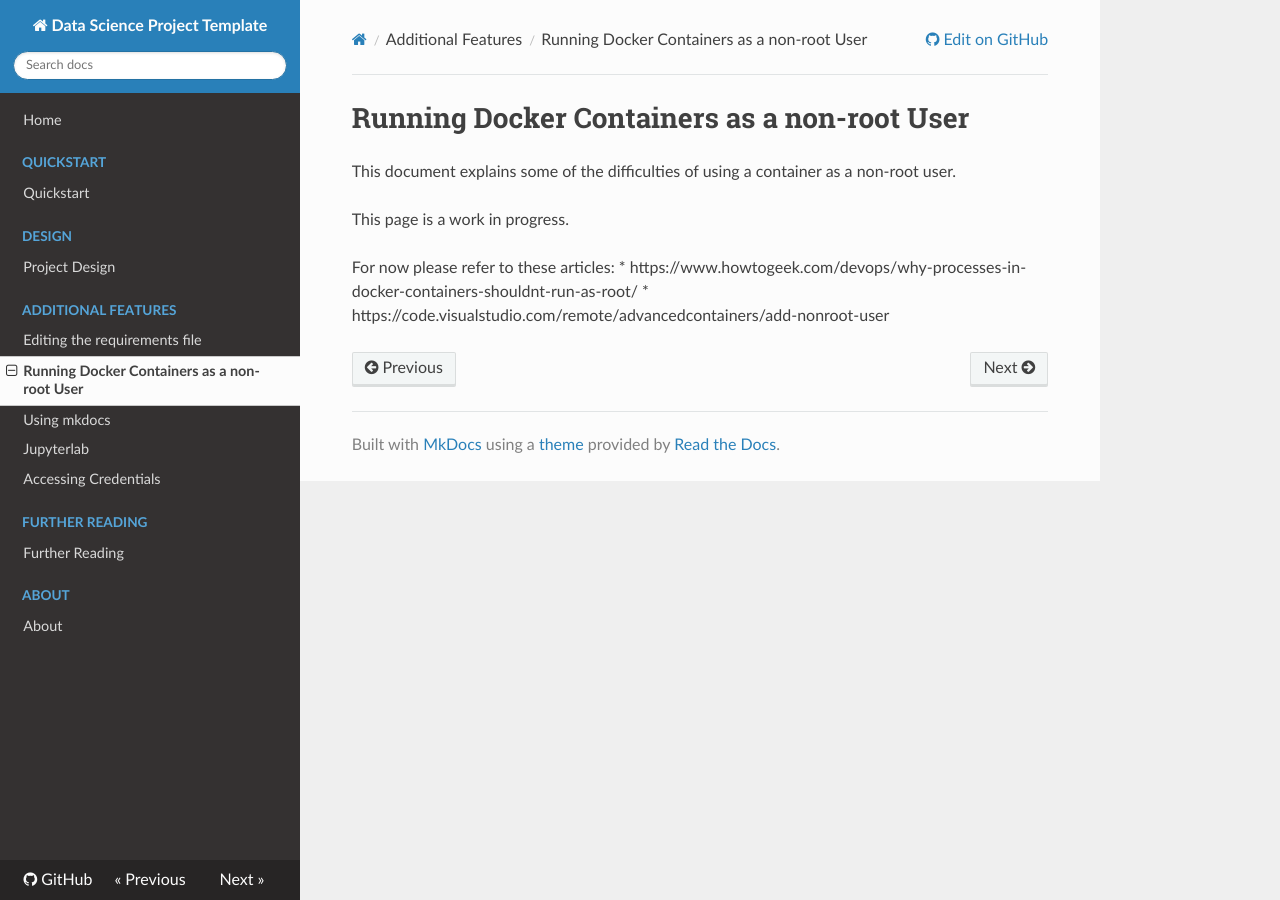
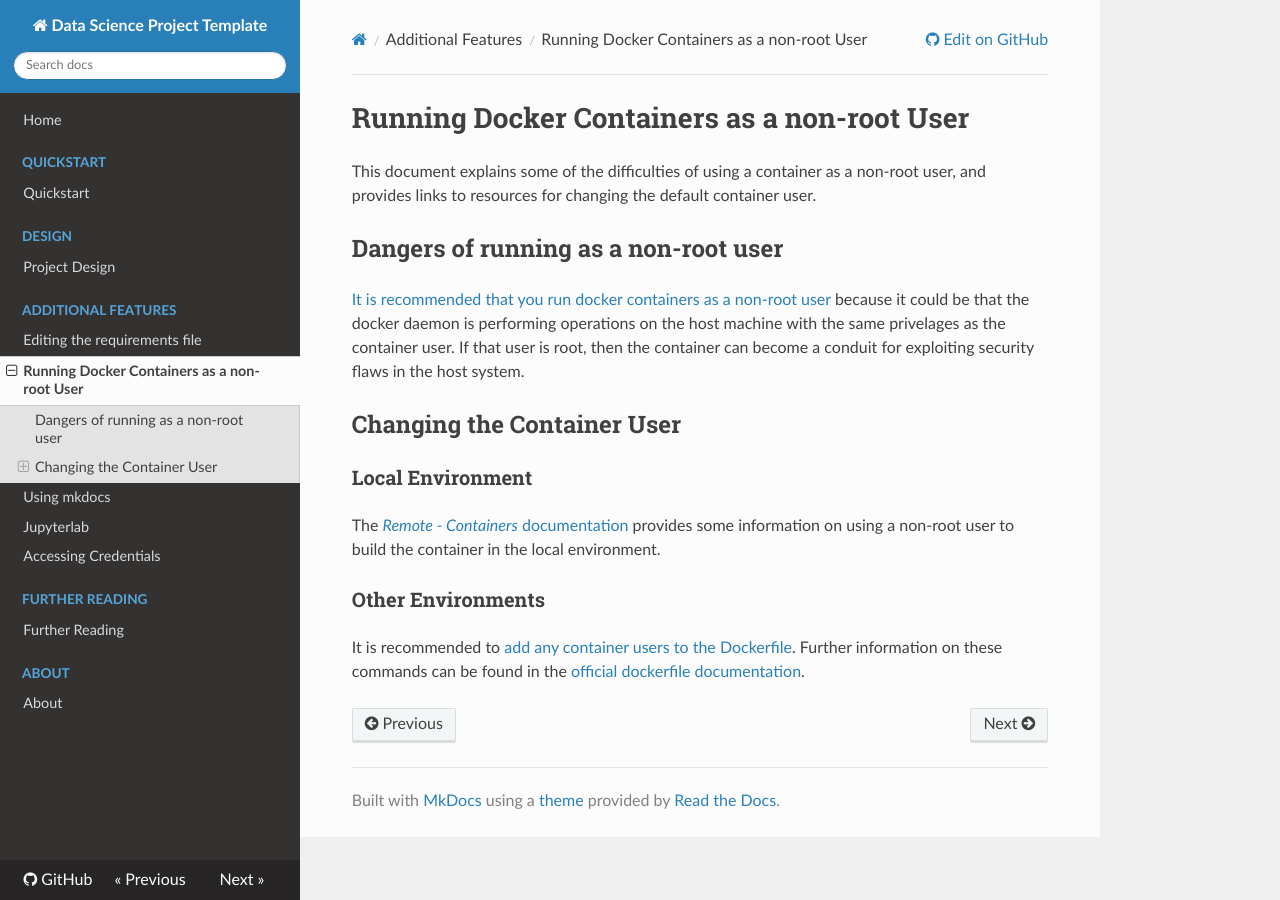
Before and after one commit to mark-curran/data-science-project-template, an MkDocs documentation site: the page built from docs/docs/additional_features/users_inside_container.md, in a window 1280 px wide. Built offline with MkDocs 1.6.1, drawn with Linux system fonts in a browser that asks for light colours; nearby versions of some CDN libraries.

Commit message:
Add docs on additional users.

```diff
--- a/docs/docs/additional_features/users_inside_container.md
+++ b/docs/docs/additional_features/users_inside_container.md
@@ -1,9 +1,17 @@
 # Running Docker Containers as a non-root User
 
-This document explains some of the difficulties of using a container as a non-root user.
+This document explains some of the difficulties of using a container as a non-root user, and provides links to resources for changing the default container user.
 
-This page is a work in progress.
+## Dangers of running as a non-root user
 
-For now please refer to these articles:
-* https://www.howtogeek.com/devops/why-processes-in-docker-containers-shouldnt-run-as-root/
-* https://code.visualstudio.com/remote/advancedcontainers/add-nonroot-user
+[It is recommended that you run docker containers as a non-root user](https://www.howtogeek.com/devops/why-processes-in-docker-containers-shouldnt-run-as-root/) because it could be that the docker daemon is performing operations on the host machine with the same privelages as the container user. If that user is root, then the container can become a conduit for exploiting security flaws in the host system.
+
+## Changing the Container User
+
+### Local Environment
+
+The [_Remote - Containers_ documentation](https://code.visualstudio.com/remote/advancedcontainers/add-nonroot-user) provides some information on using a non-root user to build the container in the local environment.
+
+### Other Environments
+
+It is recommended to [add any container users to the Dockerfile](https://docs.docker.com/compose/compose-file/#user). Further information on these commands can be found in the [official dockerfile documentation](https://docs.docker.com/engine/reference/builder/#user).
```
